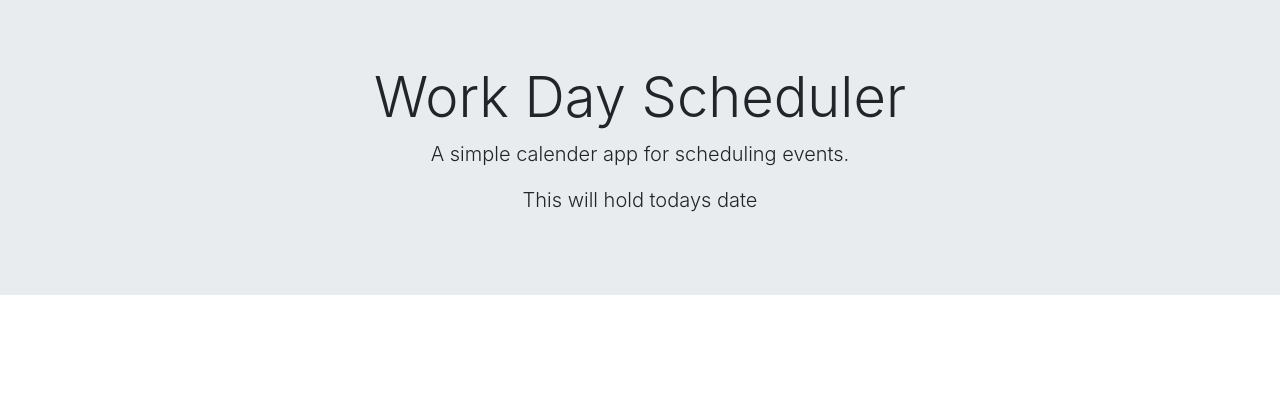
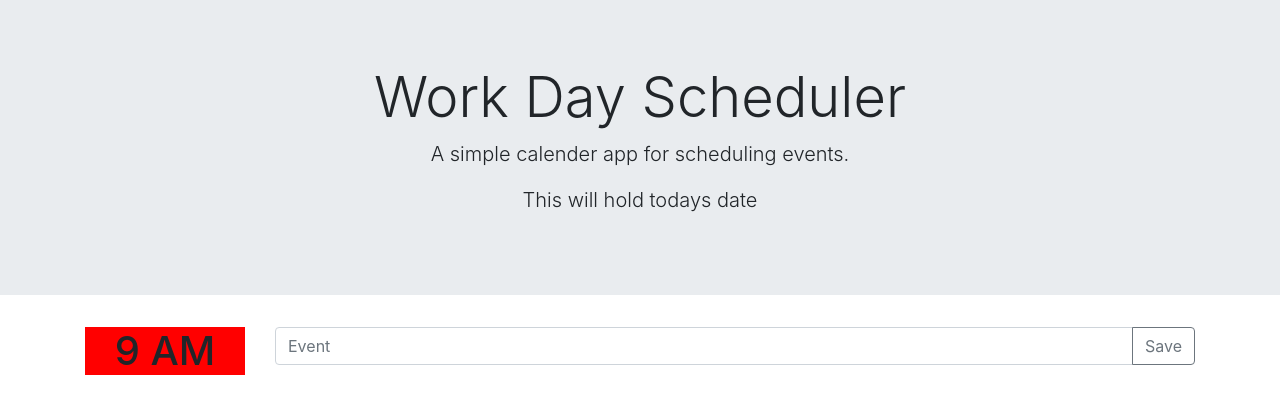
Before and after one commit to 2coldray/05-work-day-scheduler, a plain HTML site: page index.html in a window 1280 px wide. Drawn offline with nearby package versions, Linux system fonts and the light colour scheme.

Commit message:
Made a new div container, and added 1 row. Made a place for time, and input for text and save button.

```diff
--- a/index.html
+++ b/index.html
@@ -19,11 +19,6 @@
     />
     <link rel="stylesheet" href="style.css" />
     <script
-      src="https://cdnjs.cloudflare.com/ajax/libs/moment.js/2.27.0/moment.min.js"
-      integrity="sha512-rmZcZsyhe0/MAjquhTgiUcb4d9knaFc7b5xAfju483gbEXTkeJRUMIPk6s3ySZMYUHEcjKbjLjyddGWMrNEvZg=="
-      crossorigin="anonymous"
-    ></script>
-    <script
       src="https://code.jquery.com/jquery-3.5.1.min.js"
       integrity="sha256-9/aliU8dGd2tb6OSsuzixeV4y/faTqgFtohetphbbj0="
       crossorigin="anonymous"
@@ -37,6 +32,26 @@
         <p class="lead">This will hold todays date</p>
       </div>
     </div>
+
+    <!--Make first container to hold all of the content-->
+    <div class="container">
+        <div class="row">
+            <div class="col-sm-2">
+                <h1 class="box">9 AM</h1>
+            </div>
+            <div class="col-sm-10">
+                <div class="input-group mb-3">
+                    <input type="text" class="form-control" placeholder="Event" aria-label="Recipient's username" aria-describedby="button-addon2">
+                    <div class="input-group-append">
+                      <button class="btn btn-outline-secondary" type="button" id="button-addon2">Save</button>
+                    </div>
+                  </div>
+            </div>
+        </div>
+    </div>
+
+
+
     <script type="text/javascript">
     </script>
   </body>
--- a/style.css
+++ b/style.css
@@ -1,3 +1,8 @@
 .jumbotron-fluid {
     text-align: center;
 }
+
+.box {
+    background-color: red;
+    text-align: center;
+}
```
Also changed, not shown: script.js (added).
